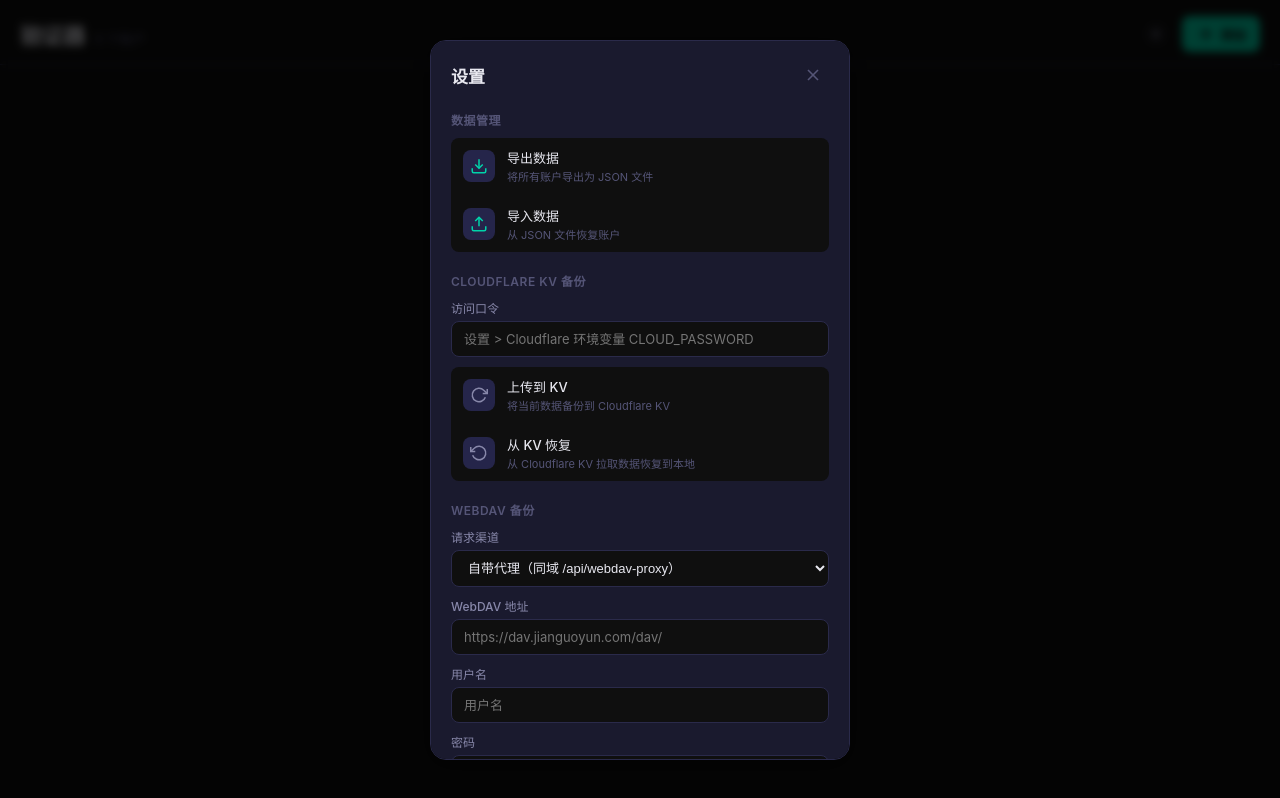
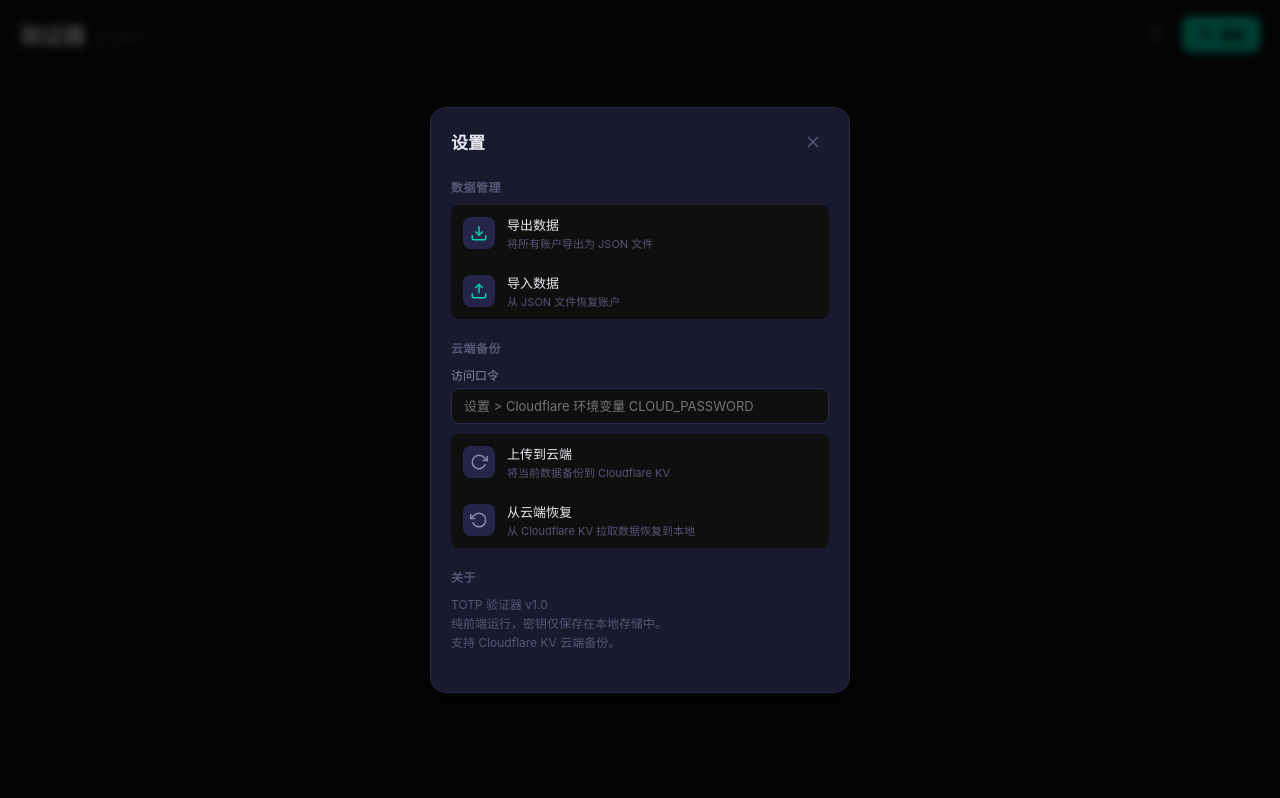
Before and after one commit to pxhzaii/totp-auth, a Vue app: page / in a window 1280 px wide. Both pictures are taken after a click on the button "设置". Built offline with nearby package versions, Linux system fonts and the light colour scheme.

Commit message:
refactor: remove WebDAV backup, keep KV only

```diff
--- a/src/components/SettingsPanel.vue
+++ b/src/components/SettingsPanel.vue
@@ -42,7 +42,7 @@
 
         <!-- Cloudflare KV 备份 -->
         <section class="section">
-          <h3 class="section-title">Cloudflare KV 备份</h3>
+          <h3 class="section-title">云端备份</h3>
           <div class="input-group">
             <label>访问口令</label>
             <input
@@ -60,7 +60,7 @@
                 </svg>
               </div>
               <div class="action-info">
-                <span class="action-label">{{ syncingKVUp ? '备份中...' : '上传到 KV' }}</span>
+                <span class="action-label">{{ syncingUp ? '备份中...' : '上传到云端' }}</span>
                 <span class="action-desc">将当前数据备份到 Cloudflare KV</span>
               </div>
             </button>
@@ -71,81 +71,8 @@
                 </svg>
               </div>
               <div class="action-info">
-                <span class="action-label">{{ syncingKVDown ? '恢复中...' : '从 KV 恢复' }}</span>
+                <span class="action-label">{{ syncingDown ? '恢复中...' : '从云端恢复' }}</span>
                 <span class="action-desc">从 Cloudflare KV 拉取数据恢复到本地</span>
-              </div>
-            </button>
-          </div>
-        </section>
-
-        <!-- WebDAV 备份 -->
-        <section class="section">
-          <h3 class="section-title">WebDAV 备份</h3>
-          <div class="input-group">
-            <label>请求渠道</label>
-            <select class="input" v-model="proxyMode" @change="onProxyModeChange">
-              <option value="">自带代理（同域 /api/webdav-proxy）</option>
-              <option value="__custom__">Vercel 外部代理</option>
-              <option value="none">直连（不使用代理）</option>
-            </select>
-          </div>
-          <div class="input-group" v-if="proxyMode === '__custom__'">
-            <label>代理地址</label>
-            <input
-              v-model="cfg.webdavProxy"
-              type="url"
-              placeholder="https://your-proxy.vercel.app"
-              class="input"
-            />
-          </div>
-          <div class="input-group">
-            <label>WebDAV 地址</label>
-            <input
-              v-model="cfg.webdavUrl"
-              type="url"
-              placeholder="https://dav.jianguoyun.com/dav/"
-              class="input"
-            />
-          </div>
-          <div class="input-group">
-            <label>用户名</label>
-            <input
-              v-model="cfg.webdavUsername"
-              type="text"
-              placeholder="用户名"
-              class="input"
-            />
-          </div>
-          <div class="input-group">
-            <label>密码</label>
-            <input
-              v-model="cfg.webdavPassword"
-              type="password"
-              placeholder="密码"
-              class="input"
-            />
-          </div>
-          <div class="section-actions">
-            <button class="action-row sync-row" :disabled="syncingBool" @click="backupWebDAV">
-              <div class="action-icon">
-                <svg width="18" height="18" viewBox="0 0 24 24" fill="none" stroke="currentColor" stroke-width="2">
-                  <polyline points="23 4 23 10 17 10"/><path d="M20.49 15a9 9 0 1 1-2.12-9.36L23 10"/>
-                </svg>
-              </div>
-              <div class="action-info">
-                <span class="action-label">{{ syncingWebDAVUp ? '备份中...' : '上传到 WebDAV' }}</span>
-                <span class="action-desc">将当前数据备份到 WebDAV 服务器</span>
-              </div>
-            </button>
-            <button class="action-row sync-row" :disabled="syncingBool" @click="restoreWebDAV">
-              <div class="action-icon">
-                <svg width="18" height="18" viewBox="0 0 24 24" fill="none" stroke="currentColor" stroke-width="2">
-                  <polyline points="1 4 1 10 7 10"/><path d="M3.51 15a9 9 0 1 0 2.13-9.36L1 10"/>
-                </svg>
-              </div>
-              <div class="action-info">
-                <span class="action-label">{{ syncingWebDAVDown ? '恢复中...' : '从 WebDAV 恢复' }}</span>
-                <span class="action-desc">从 WebDAV 服务器拉取数据恢复到本地</span>
               </div>
             </button>
           </div>
@@ -157,7 +84,7 @@
           <p class="about-text">
             TOTP 验证器 v1.0<br/>
             纯前端运行，密钥仅保存在本地存储中。<br/>
-            支持 WebDAV 和 Cloudflare KV 备份。
+            支持 Cloudflare KV 云端备份。
           </p>
         </section>
       </div>
@@ -169,17 +96,14 @@
 </template>
 
 <script setup lang="ts">
-import { ref, computed, onMounted } from 'vue'
+import { ref, computed } from 'vue'
 import { loadAccounts, saveAccounts } from '../utils/db'
 import { serializeBackup } from '../utils/totp'
 import {
   loadBackupConfig,
   saveBackupConfig,
-  backupToWebDAV,
-  restoreFromWebDAV,
   backupToKV,
-  restoreFromKV,
-  PROXY_PRESETS
+  restoreFromKV
 } from '../utils/backup'
 import type { TOTPAccount } from '../utils/totp'
 
@@ -189,13 +113,10 @@ const emit = defineEmits<{
 }>()
 
 const cfg = ref(loadBackupConfig())
-const proxyMode = ref<string>(cfg.value.webdavProxy === 'none' ? 'none' : (cfg.value.webdavProxy ? '__custom__' : ''))
 const syncing = ref<string | false>(false)
 const syncingBool = computed(() => syncing.value !== false)
-const syncingKVUp = computed(() => syncing.value === 'kv-up')
-const syncingKVDown = computed(() => syncing.value === 'kv-down')
-const syncingWebDAVUp = computed(() => syncing.value === 'webdav-up')
-const syncingWebDAVDown = computed(() => syncing.value === 'webdav-down')
+const syncingUp = computed(() => syncing.value === 'up')
+const syncingDown = computed(() => syncing.value === 'down')
 const toast = ref<{ message: string; type: 'success' | 'error' } | null>(null)
 
 let toastTimer: number
@@ -206,27 +127,8 @@ function showToast(message: string, type: 'success' | 'error' = 'success') {
   toastTimer = window.setTimeout(() => { toast.value = null }, 3000)
 }
 
-onMounted(() => {
-  // 自动保存配置
-})
-
 function saveCfg() {
-  // 同步代理模式到 cfg
-  if (proxyMode.value === '') {
-    cfg.value.webdavProxy = ''
-  }
   saveBackupConfig(cfg.value)
-}
-
-function onProxyModeChange() {
-  if (proxyMode.value === '__custom__') {
-    // 保留原有外部代理地址或留空让用户填
-  } else if (proxyMode.value === 'none') {
-    cfg.value.webdavProxy = 'none'
-  } else {
-    cfg.value.webdavProxy = ''
-  }
-  saveCfg()
 }
 
 // 导出
@@ -272,7 +174,7 @@ function importData() {
 // KV 备份
 async function backupKV() {
   saveCfg()
-  syncing.value = 'kv-up'
+  syncing.value = 'up'
   try {
     const msg = await backupToKV(cfg.value)
     showToast(msg)
@@ -285,40 +187,13 @@ async function backupKV() {
 async function restoreKV() {
   if (!confirm('恢复将覆盖当前本地的所有账户数据，是否继续？')) return
   saveCfg()
-  syncing.value = 'kv-down'
+  syncing.value = 'down'
   try {
     const { message } = await restoreFromKV(cfg.value)
     showToast(message)
     emit('restored')
   } catch (e: any) {
     showToast(e.message || 'KV 恢复失败', 'error')
-  }
-  syncing.value = false
-}
-
-// WebDAV 备份
-async function backupWebDAV() {
-  saveCfg()
-  syncing.value = 'webdav-up'
-  try {
-    const msg = await backupToWebDAV(cfg.value)
-    showToast(msg)
-  } catch (e: any) {
-    showToast(e.message || 'WebDAV 备份失败', 'error')
-  }
-  syncing.value = false
-}
-
-async function restoreWebDAV() {
-  if (!confirm('恢复将覆盖当前本地的所有账户数据，是否继续？')) return
-  saveCfg()
-  syncing.value = 'webdav-down'
-  try {
-    const { message } = await restoreFromWebDAV(cfg.value)
-    showToast(message)
-    emit('restored')
-  } catch (e: any) {
-    showToast(e.message || 'WebDAV 恢复失败', 'error')
   }
   syncing.value = false
 }
```
